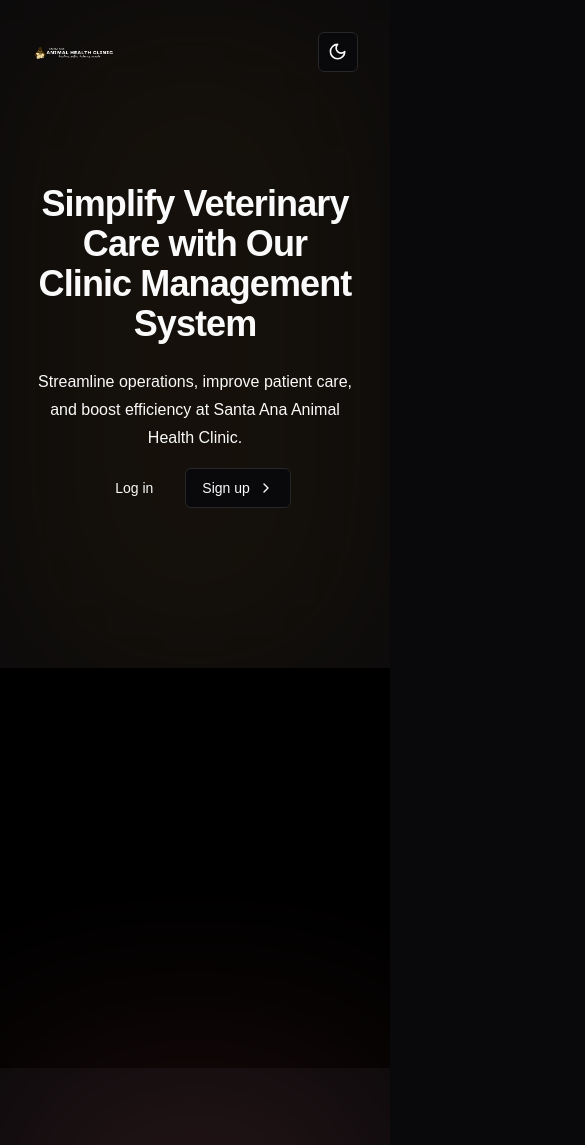
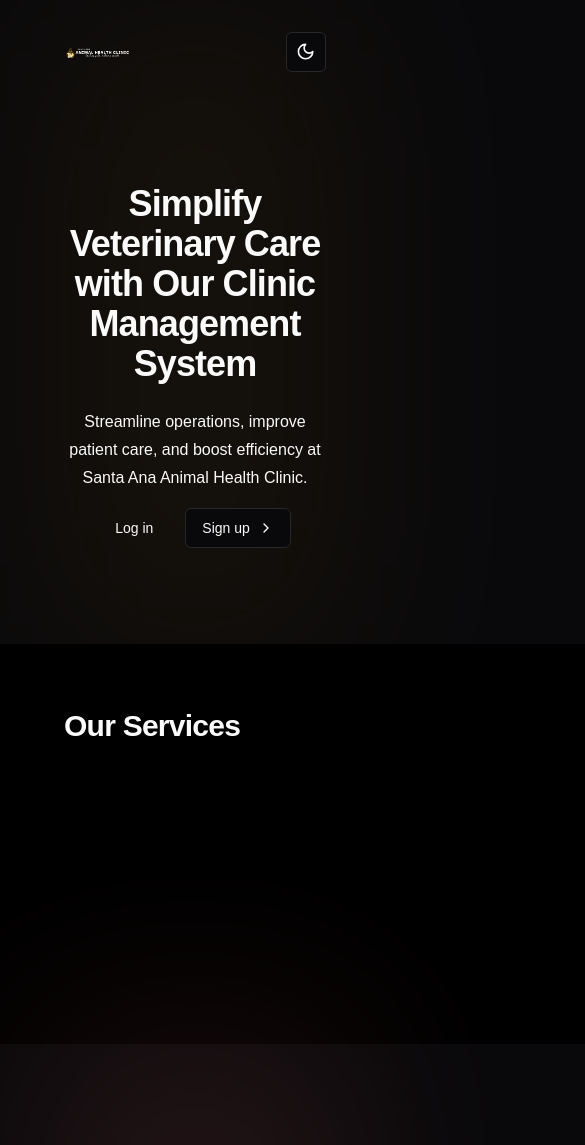
Before and after one commit to qeewpi/santa-ana-vet-clinic-management, a React (Vite) app in the folder savcm-frontend/: page / in a window 390 px wide. Shown: the top 1145 px of the page, 585 px wide, since content can reach past the window. Built offline with nearby package versions, Linux system fonts and the light colour scheme.

Commit message:
chore: Update LandingPage container styles for better responsiveness

```diff
--- a/savcm-frontend/src/pages/LandingPage/LandingPage.jsx
+++ b/savcm-frontend/src/pages/LandingPage/LandingPage.jsx
@@ -9,7 +9,7 @@
   const theme = useTheme();
 
   return (
-    <div className="">
+    <div className="container">
       <div className="relative -m-[2rem]">
         {theme.theme === "light" ? (
           <div className="absolute top-0 -z-10 h-full w-full bg-white">
@@ -21,12 +21,12 @@
         <div className="p-[2rem]">
           <LandingPageNavBar />
         </div>
-        <div className="container pt-20 pb-48">
+        <div className="container pt-20 pb-32 md:pb-48">
           <Hero />
         </div>
       </div>
-      <div className="-mx-[2rem] bg-white dark:bg-black">
-        <div className="container py-16">
+      <div className="-mx-[24rem] px-[24rem] bg-white dark:bg-black">
+        <div className=" py-16">
           <Features />
         </div>
       </div>
```
